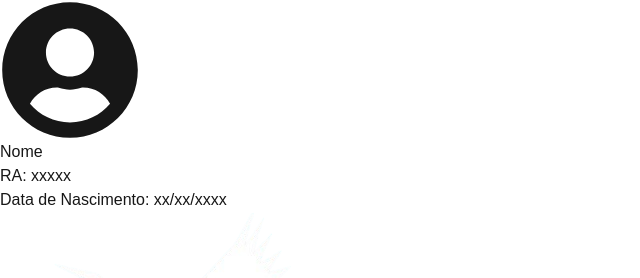
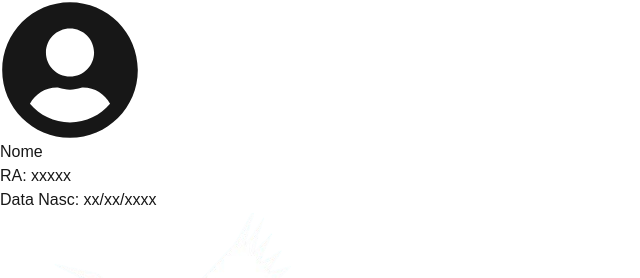
Before and after one commit to gabipataca/Tcc-Front, a Next.js app: page /PerfilProfessor in a window 1280 px wide. Shown: the top 278 px of the page, without its empty margins (0-640 px from the left). Built offline with nearby package versions, Linux system fonts and the light colour scheme.

Commit message:
Ajuste NavBar Professor

```diff
--- a/src/app/PerfilProfessor/page.tsx
+++ b/src/app/PerfilProfessor/page.tsx
@@ -10,7 +10,7 @@ const PerfilProfessor: React.FC = () => {
           <FaUserCircle size={140} className="text-white mb-4" />
           <h2 className="text-white text-2xl font-semibold mb-1">Nome</h2>
           <p className="text-white text-lg mb-1">RA: xxxxx</p>
-          <p className="text-white text-lg mb-3">Data de Nascimento: xx/xx/xxxx</p>
+          <p className="text-white text-lg mb-3">Data Nasc: xx/xx/xxxx</p>
         </div>
         <div className="mt-auto mb-3">
           <img src="/falcon.png" alt="FHO Logo" className="h-28" />
```
